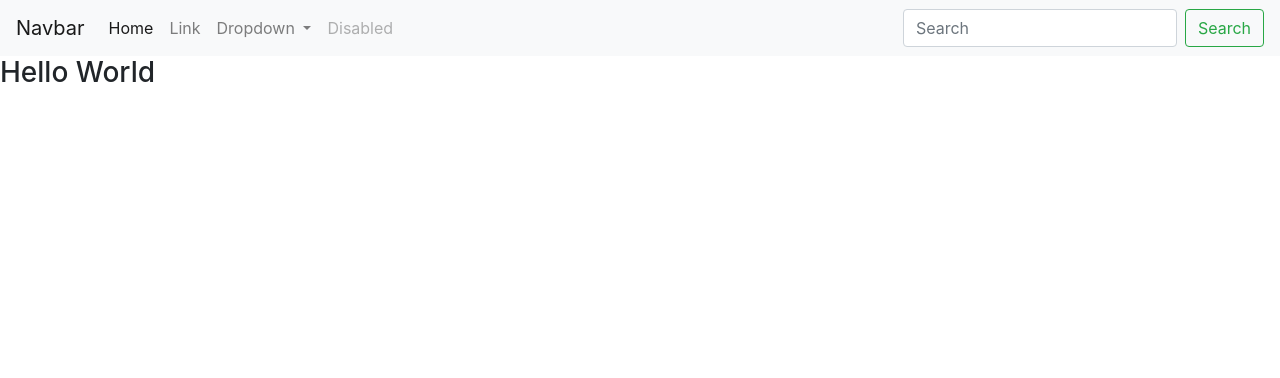
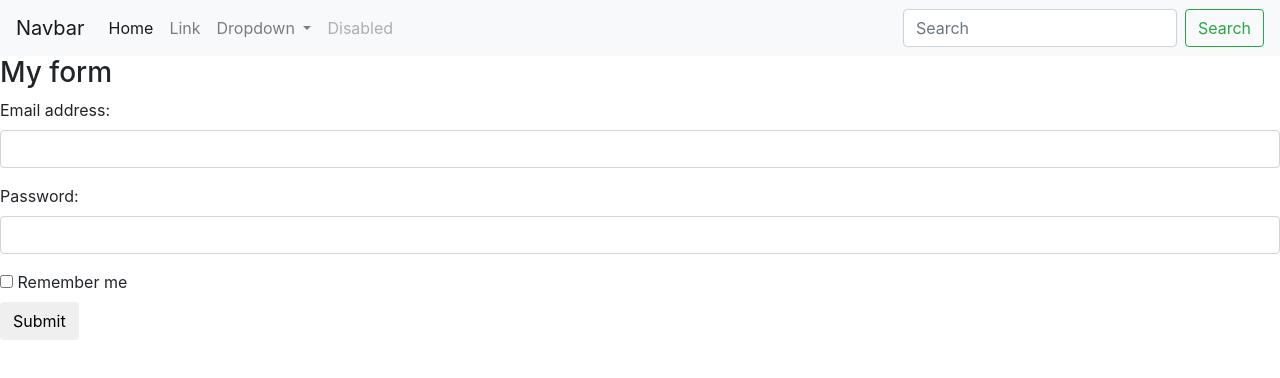
Before and after one commit to Kingomideleprogrammer/portfolio, a plain HTML site: page index.html in a window 1280 px wide. Drawn offline with nearby package versions, Linux system fonts and the light colour scheme.

Commit message:
auto publish 1684492742786

```diff
--- a/css/style.css
+++ b/css/style.css
@@ -3,3 +3,6 @@
 .selector-for-some-widget {
   box-sizing: content-box;
 }
+.contaner{
+  text-aling: center;
+}
--- a/index.html
+++ b/index.html
@@ -14,7 +14,7 @@
     <link rel="stylesheet" href="css/style.css">
 </head>
 <body>
-<div id="app">
+
 <nav class="navbar navbar-expand-lg navbar-light bg-light">
   <a class="navbar-brand" href="#">Navbar</a>
   <button class="navbar-toggler" type="button" data-toggle="collapse" data-target="#navbarSupportedContent" aria-controls="navbarSupportedContent" aria-expanded="false" aria-label="Toggle navigation">
@@ -50,7 +50,23 @@
     </form>
   </div>
 </nav>
-    <h3>Hello World</h3>
+
+<div class="contaner">
+    <h3>My form</h3>
+    <form action="/action_page.php">
+  <div class="form-group">
+    <label for="email">Email address:</label>
+    <input type="email" class="form-control" id="email">
+  </div>
+  <div class="form-group">
+    <label for="pwd">Password:</label>
+    <input type="password" class="form-control" id="pwd">
+  </div>
+  <div class="checkbox">
+    <label><input type="checkbox"> Remember me</label>
+  </div>
+  <button type="submit" class="btn btn-default">Submit</button>
+</form>
 
 </div>
 
```
